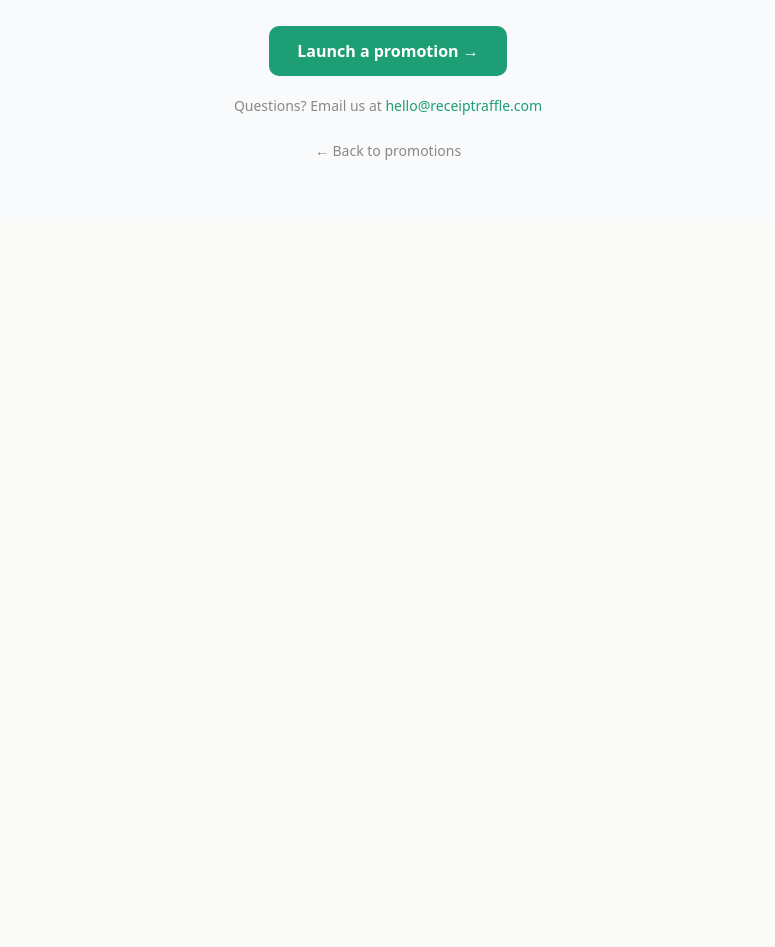
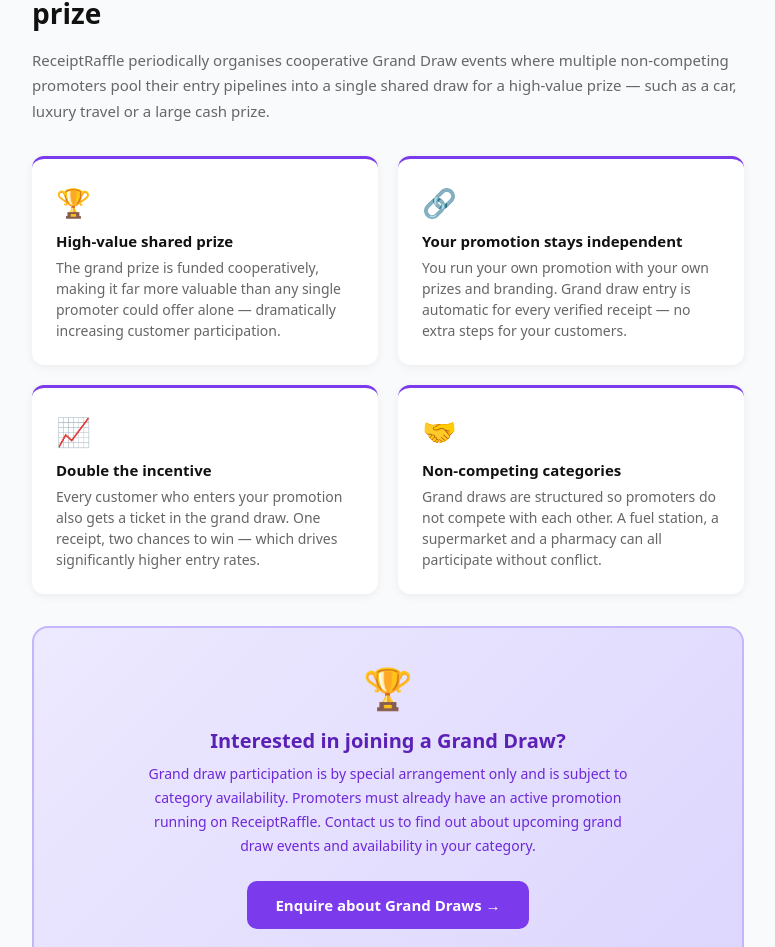
Before and after one commit to johnejalu-cell/receiptraffle, a Next.js app: page /for-business in a window 1280 px wide. Shown: the part 4002-4949 px from the top of the page, without its empty margins (252-1027 px from the left). Before the commit the page ends 4219 px from the top, so only its background shows below. Built offline with nearby package versions, Linux system fonts and the light colour scheme; no server answers.

Commit message:
Implement Grand Draws section on business page
Added a section for Grand Draws with details and a call to action.

```diff
--- a/app/for-business/page.tsx
+++ b/app/for-business/page.tsx
@@ -208,6 +208,39 @@
           </p>
         </div>
 
+        {/* Grand Draw */}
+        <div style={{ padding: '56px 0 0' }}>
+          <div style={{ fontSize: '13px', fontWeight: 700, color: '#7c3aed', letterSpacing: '1px', marginBottom: '8px' }}>GRAND DRAWS</div>
+          <h2 style={{ fontSize: '28px', fontWeight: 800, color: '#111', margin: '0 0 16px' }}>Supercharge your promotion with a shared grand prize</h2>
+          <p style={{ color: '#666', fontSize: '15px', lineHeight: 1.7, marginBottom: '32px' }}>
+            ReceiptRaffle periodically organises cooperative Grand Draw events where multiple non-competing promoters pool their entry pipelines into a single shared draw for a high-value prize — such as a car, luxury travel or a large cash prize.
+          </p>
+          <div style={{ display: 'grid', gridTemplateColumns: 'repeat(auto-fit, minmax(260px, 1fr))', gap: '20px', marginBottom: '32px' }}>
+            {[
+              ['🏆', 'High-value shared prize', 'The grand prize is funded cooperatively, making it far more valuable than any single promoter could offer alone — dramatically increasing customer participation.'],
+              ['🔗', 'Your promotion stays independent', 'You run your own promotion with your own prizes and branding. Grand draw entry is automatic for every verified receipt — no extra steps for your customers.'],
+              ['📈', 'Double the incentive', 'Every customer who enters your promotion also gets a ticket in the grand draw. One receipt, two chances to win — which drives significantly higher entry rates.'],
+              ['🤝', 'Non-competing categories', 'Grand draws are structured so promoters do not compete with each other. A fuel station, a supermarket and a pharmacy can all participate without conflict.'],
+            ].map(([icon, title, desc]) => (
+              <div key={title as string} style={{ background: 'white', borderRadius: '12px', padding: '24px', boxShadow: '0 2px 8px rgba(0,0,0,0.06)', borderTop: '3px solid #7c3aed' }}>
+                <div style={{ fontSize: '28px', marginBottom: '10px' }}>{icon}</div>
+                <div style={{ fontWeight: 700, fontSize: '15px', marginBottom: '6px', color: '#111' }}>{title}</div>
+                <div style={{ color: '#666', fontSize: '14px', lineHeight: 1.5 }}>{desc}</div>
+              </div>
+            ))}
+          </div>
+          <div style={{ background: 'linear-gradient(135deg, #ede9fe, #ddd6fe)', border: '2px solid #c4b5fd', borderRadius: '16px', padding: '32px', textAlign: 'center' }}>
+            <div style={{ fontSize: '40px', marginBottom: '12px' }}>🏆</div>
+            <h3 style={{ fontSize: '20px', fontWeight: 800, color: '#5b21b6', marginBottom: '8px' }}>Interested in joining a Grand Draw?</h3>
+            <p style={{ color: '#6d28d9', fontSize: '14px', lineHeight: 1.7, marginBottom: '24px', maxWidth: '480px', margin: '0 auto 24px' }}>
+              Grand draw participation is by special arrangement only and is subject to category availability. Promoters must already have an active promotion running on ReceiptRaffle. Contact us to find out about upcoming grand draw events and availability in your category.
+            </p>
+            <a href={`mailto:${c.contact_email}?subject=Grand Draw Enquiry`} style={{ display: 'inline-block', background: '#7c3aed', color: 'white', padding: '14px 28px', borderRadius: '10px', textDecoration: 'none', fontWeight: 700, fontSize: '15px' }}>
+              Enquire about Grand Draws →
+            </a>
+          </div>
+        </div>
+
         {/* CTA */}
         <div style={{ padding: '56px 0', textAlign: 'center' }}>
           <h2 style={{ fontSize: '26px', fontWeight: 800, color: '#111', marginBottom: '12px' }}>{c.biz_cta_title}</h2>
```
